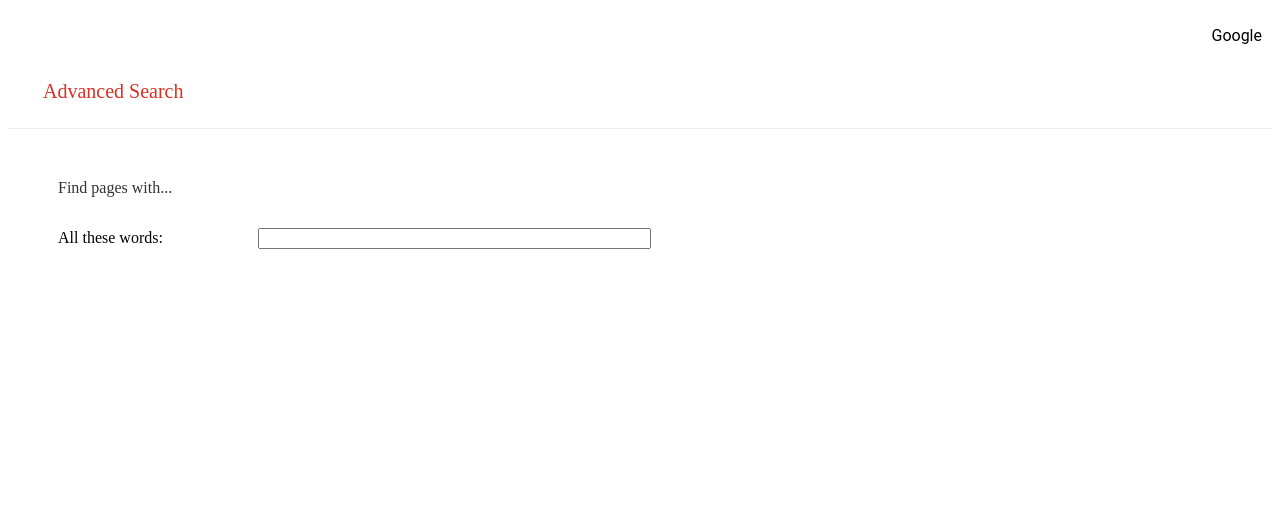
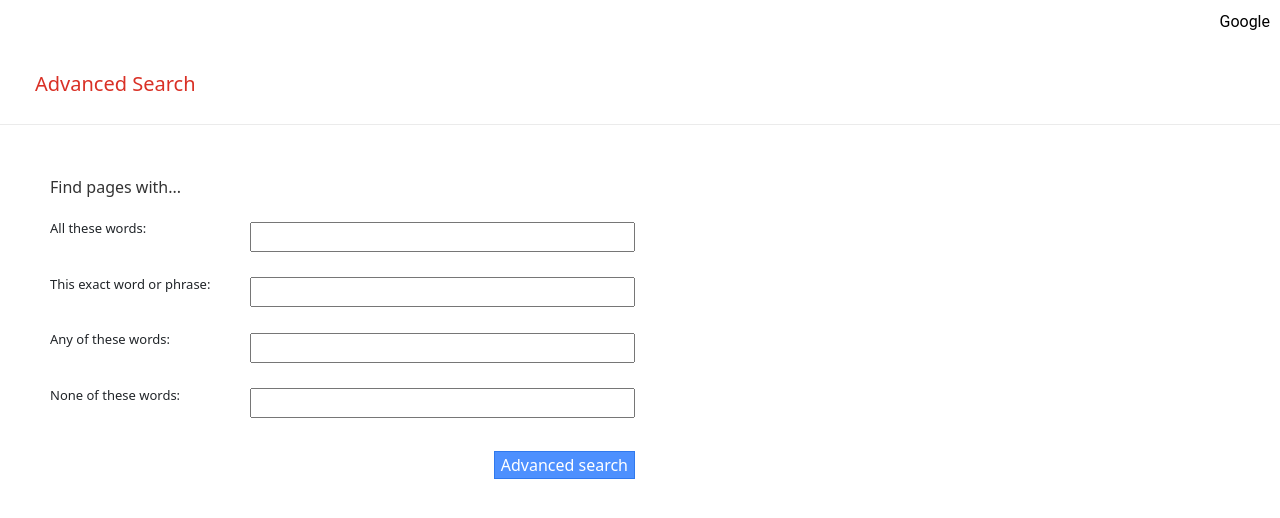
Before and after one commit to theowla/search-cs50w, a Python web app: template search/templates/advanced.html in a window 1280 px wide. Shown: the top 518 px of the page. Run offline with Jinja, Linux system fonts and the light colour scheme; the template is opened without the code that fills it, so the values that code supplies are empty.

Commit message:
final update

```diff
--- a/search/static/styles.css
+++ b/search/static/styles.css
@@ -83,6 +83,7 @@ a:link {
     display: flex;
     flex-direction: row;
     align-items: center;
+    margin-top: 20px;
   }
   .left{
     width: 200px;
@@ -90,3 +91,19 @@ a:link {
   .form-input{
     width: 385px;
   }
+  .p-advanced{
+    font-size: 13px;
+    vertical-align: middle;
+  }
+  .btn-advanced{
+    box-shadow: none;
+    background-color: #4d90fe;
+    border: 1px solid #3079ed;
+    color: #fff;
+  }
+  .btn-div{
+    display: flex;
+    justify-content: flex-end;
+    width: 585px;
+    margin-top: 30px;
+  }
--- a/search/templates/advanced.html
+++ b/search/templates/advanced.html
@@ -3,8 +3,10 @@
     <head>
         <title>Search</title>
         <link rel="stylesheet" href="/search/static/styles.css">
+        <link href="https://cdn.jsdelivr.net/npm/bootstrap@5.3.3/dist/css/bootstrap.min.css" rel="stylesheet" integrity="sha384-QWTKZyjpPEjISv5WaRU9OFeRpok6YctnYmDr5pNlyT2bRjXh0JMhjY6hW+ALEwIH" crossorigin="anonymous">
     </head>
     <body>
+        <script src="https://cdn.jsdelivr.net/npm/bootstrap@5.3.3/dist/js/bootstrap.bundle.min.js" integrity="sha384-YvpcrYf0tY3lHB60NNkmXc5s9fDVZLESaAA55NDzOxhy9GkcIdslK1eN7N6jIeHz" crossorigin="anonymous"></script>
         <div>
             <ul class="navbar-google">
                 <li class="navbar-item-google"><a href="index.html">Google</a></li>
@@ -17,11 +19,38 @@
             <form action="https://google.com/search">
                 <div class="row-input">
                     <div class="left">
-                        <p>All these words:</p>
+                        <p class="p-advanced">All these words:</p>
                     </div>
                     <div class="right">
-                        <input type="text" name="q" class="form-input">
+                        <input type="text" name="as_q" class="form-input">
                     </div>
+                </div>
+                <div class="row-input">
+                    <div class="left">
+                        <p class="p-advanced">This exact word or phrase:</p>
+                    </div>
+                    <div class="right">
+                        <input type="text" name="as_epq" class="form-input">
+                    </div>
+                </div>
+                <div class="row-input">
+                    <div class="left">
+                        <p class="p-advanced">Any of these words:</p>
+                    </div>
+                    <div class="right">
+                        <input type="text" name="as_oq" class="form-input">
+                    </div>
+                </div>
+                <div class="row-input">
+                    <div class="left">
+                        <p class="p-advanced">None of these words:</p>
+                    </div>
+                    <div class="right">
+                        <input type="text" name="as_eq" class="form-input">
+                    </div>
+                </div>
+                <div class="btn-div">
+                    <input type="submit" value="Advanced search" class="btn-advanced">
                 </div>
             </form>
         </div>
--- a/search/templates/index.html
+++ b/search/templates/index.html
@@ -18,7 +18,7 @@
             <input type="text" name="q" class="rounded-input">
             <div class="center-div">
                 <input type="submit" value="Google Search" class="btn-google">
-                <input type="submit" value="I'm Feeling Lucky" class="btn-google">
+                <input type="submit" name="btnI" value="I'm Feeling Lucky" class="btn-google">
             </div>
         </form>
     </body>
```
